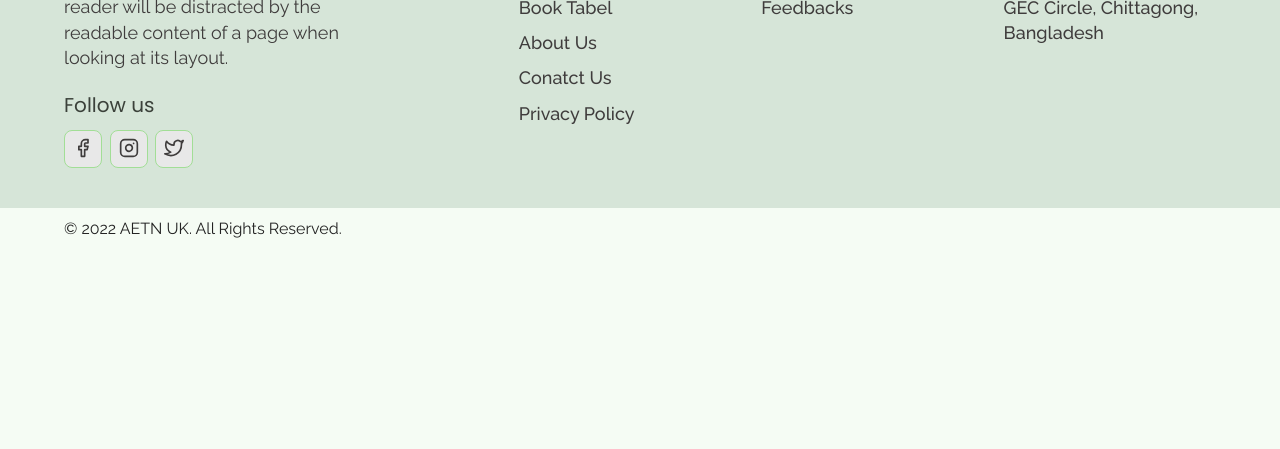
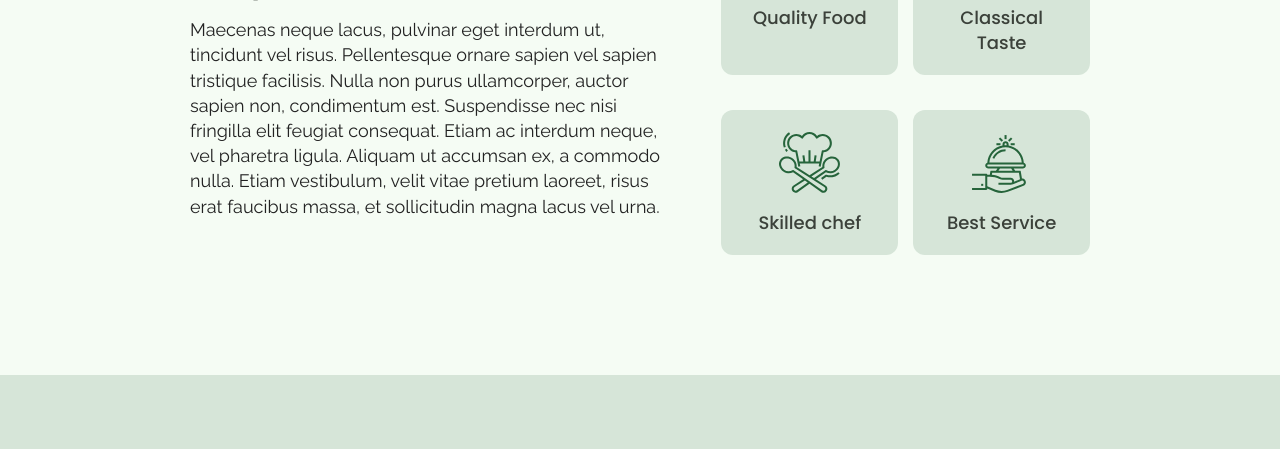
Before and after one commit to yegiii/RestaurantWebsite, a website: page index.html in a window 1280 px wide. Shown: the part 4400-4849 px from the top of the page. Before the commit the page ends 4650 px from the top, so only its background shows below. Drawn offline with nearby package versions, Linux system fonts and the light colour scheme.

Commit message:
whyus section added

```diff
--- a/home.css
+++ b/home.css
@@ -391,3 +391,83 @@
     margin-bottom: 2rem;
   }
 }
+
+/* whyUs styles */
+.whyUs__wrapper {
+  display: flex;
+  align-items: center;
+  justify-content: center;
+  flex-direction: column;
+  gap: 4rem;
+}
+.whyUs__left {
+  text-align: center;
+}
+.whyUs__title {
+  font-family: Poppins;
+  font-size: 1.8rem;
+  color: var(--black-1);
+  font-weight: 500;
+  margin-bottom: 1rem;
+}
+.whyUs__text {
+  font-size: 1.4rem;
+}
+.whyUs__items__wrapper {
+  display: grid;
+  grid-template-columns: 1fr 1fr;
+  gap: 1rem;
+}
+.whyUs__item {
+  background-color: var(--lightGreen-1);
+  padding: 2rem;
+  margin-bottom: 2rem;
+  border-radius: 12px;
+}
+.whyUs__item__icon {
+  max-width: 56px;
+  margin: 0 auto;
+  margin-bottom: 1rem;
+}
+.whyUs__item__text {
+  font-family: Poppins;
+  font-size: 1.4rem;
+  font-weight: 500;
+  color: var(--black-1);
+  text-align: center;
+}
+@media (min-width: 786px) {
+  .whyUs__wrapper {
+    flex-direction: row;
+    max-width: 900px;
+    margin: 0 auto;
+  }
+  .whyUs__left {
+    flex: 4;
+    text-align: left;
+  }
+  .whyUs__right {
+    flex: 3;
+  }
+  .whyUs__title {
+    font-size: 3.6rem;
+    margin-bottom: 2rem;
+  }
+  .whyUs__text {
+    font-size: 1.8rem;
+    line-height: 1.4em;
+  }
+  .whyUs__items__wrapper {
+    gap: 1.5rem;
+  }
+  .whyUs__item {
+    padding: 2rem;
+  }
+  .whyUs__item__icon {
+    max-width: 65px;
+    margin-bottom: 1.5rem;
+  }
+  .whyUs__item__text {
+    font-size: 1.8rem;
+  }
+}
--- a/index.html
+++ b/index.html
@@ -325,6 +325,56 @@
       </div>
     </section>
     <!--* Events info section  -->
+
+    <!--* Why us section -->
+    <section id="whyUs">
+      <div class="container">
+        <div class="whyUs__wrapper">
+          <div class="whyUs__left" data-aos="fade-right">
+            <h2 class="whyUs__title">Why Choose Our Food</h2>
+            <p class="whyUs__text">
+              Maecenas neque lacus, pulvinar eget interdum ut, tincidunt vel
+              risus. Pellentesque ornare sapien vel sapien tristique facilisis.
+              Nulla non purus ullamcorper, auctor sapien non, condimentum est.
+              Suspendisse nec nisi fringilla elit feugiat consequat. Etiam ac
+              interdum neque, vel pharetra ligula. Aliquam ut accumsan ex, a
+              commodo nulla. Etiam vestibulum, velit vitae pretium laoreet,
+              risus erat faucibus massa, et sollicitudin magna lacus vel urna.
+            </p>
+          </div>
+          <div class="whyUs__right" data-aos="fade-left">
+            <div class="whyUs__items__wrapper">
+              <div class="whyUs__item">
+                <div class="whyUs__item__icon">
+                  <img src="./images/whyUs-icon1.svg" alt="" />
+                </div>
+                <p class="whyUs__item__text">Quality Food</p>
+              </div>
+              <div class="whyUs__item">
+                <div class="whyUs__item__icon">
+                  <img src="./images/whyUs-icon2.svg" alt="" />
+                </div>
+                <p class="whyUs__item__text">Classical Taste</p>
+              </div>
+              <div class="whyUs__item">
+                <div class="whyUs__item__icon">
+                  <img src="./images/whyUs-icon3.svg" alt="" />
+                </div>
+                <p class="whyUs__item__text">Skilled chef</p>
+              </div>
+              <div class="whyUs__item">
+                <div class="whyUs__item__icon">
+                  <img src="./images/whyUs-icon4.svg" alt="" />
+                </div>
+                <p class="whyUs__item__text">Best Service</p>
+              </div>
+            </div>
+          </div>
+        </div>
+      </div>
+    </section>
+    <!--* End Why us section -->
+
     <!--* Footer -->
     <footer>
       <div class="container">
```
